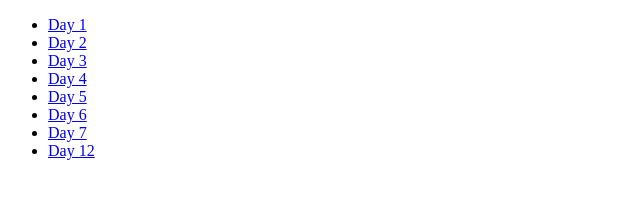
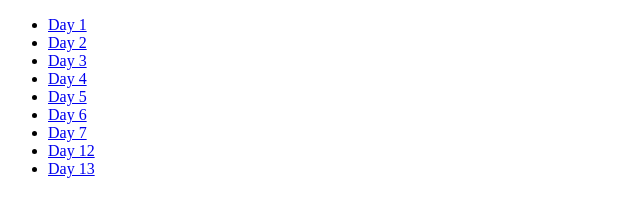
Before and after one commit to trungnt8198/fullsnack, a plain HTML site: page index.html in a window 1280 px wide. Shown: the full height of the page, 0-640 px from the left. Drawn offline with Linux system fonts and the light colour scheme.

Commit message:
Update index

```diff
--- a/index.html
+++ b/index.html
@@ -15,6 +15,7 @@
         <li><a href="Day_6/index.html">Day 6</a></li>
         <li><a href="Day_7/index.html">Day 7</a></li>
         <li><a href="Day_12/index.html">Day 12</a></li>
+        <li><a href="Day_13/index.html">Day 13</a></li>
     </ul>
 </body>
 </html>
```
